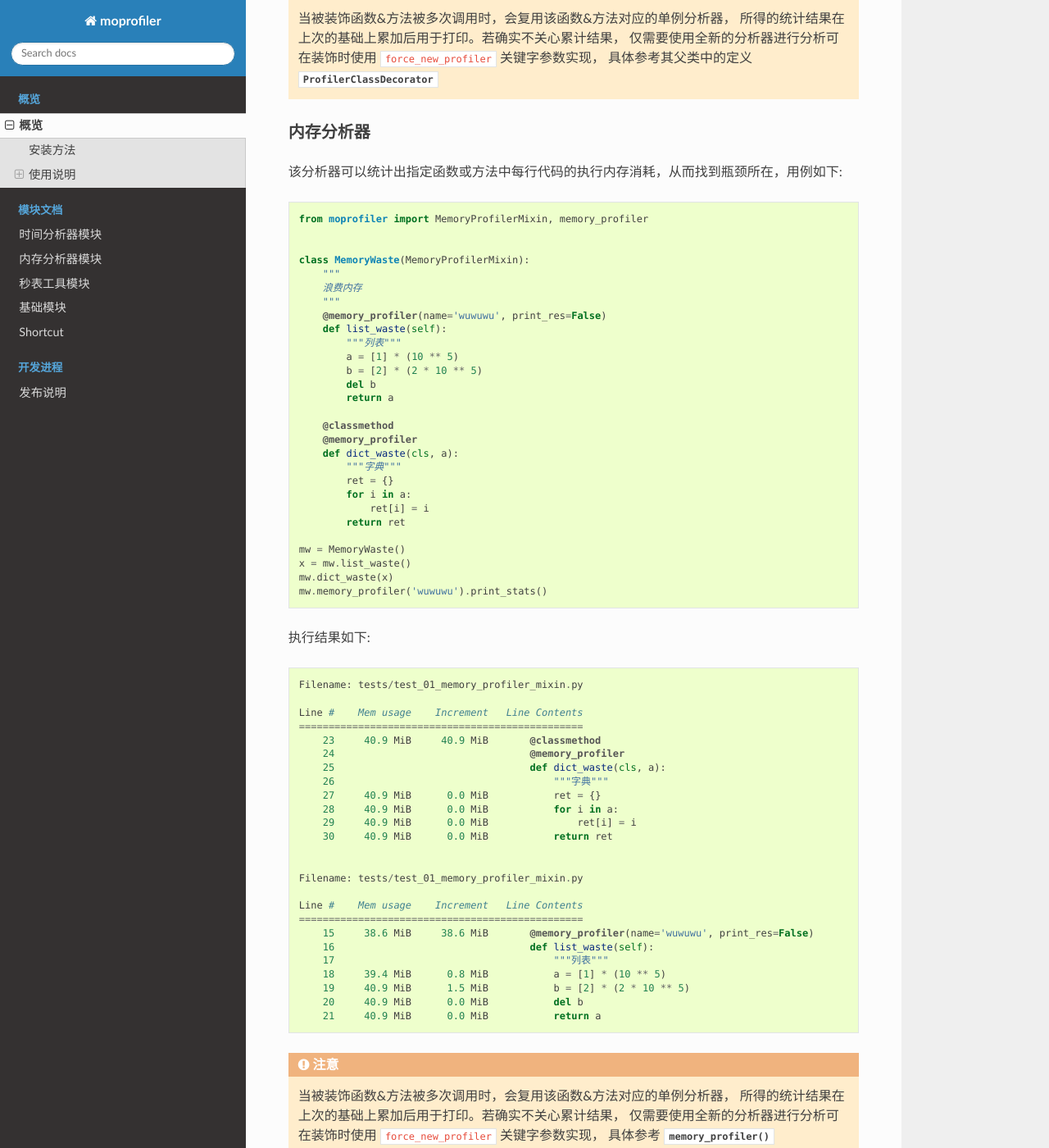
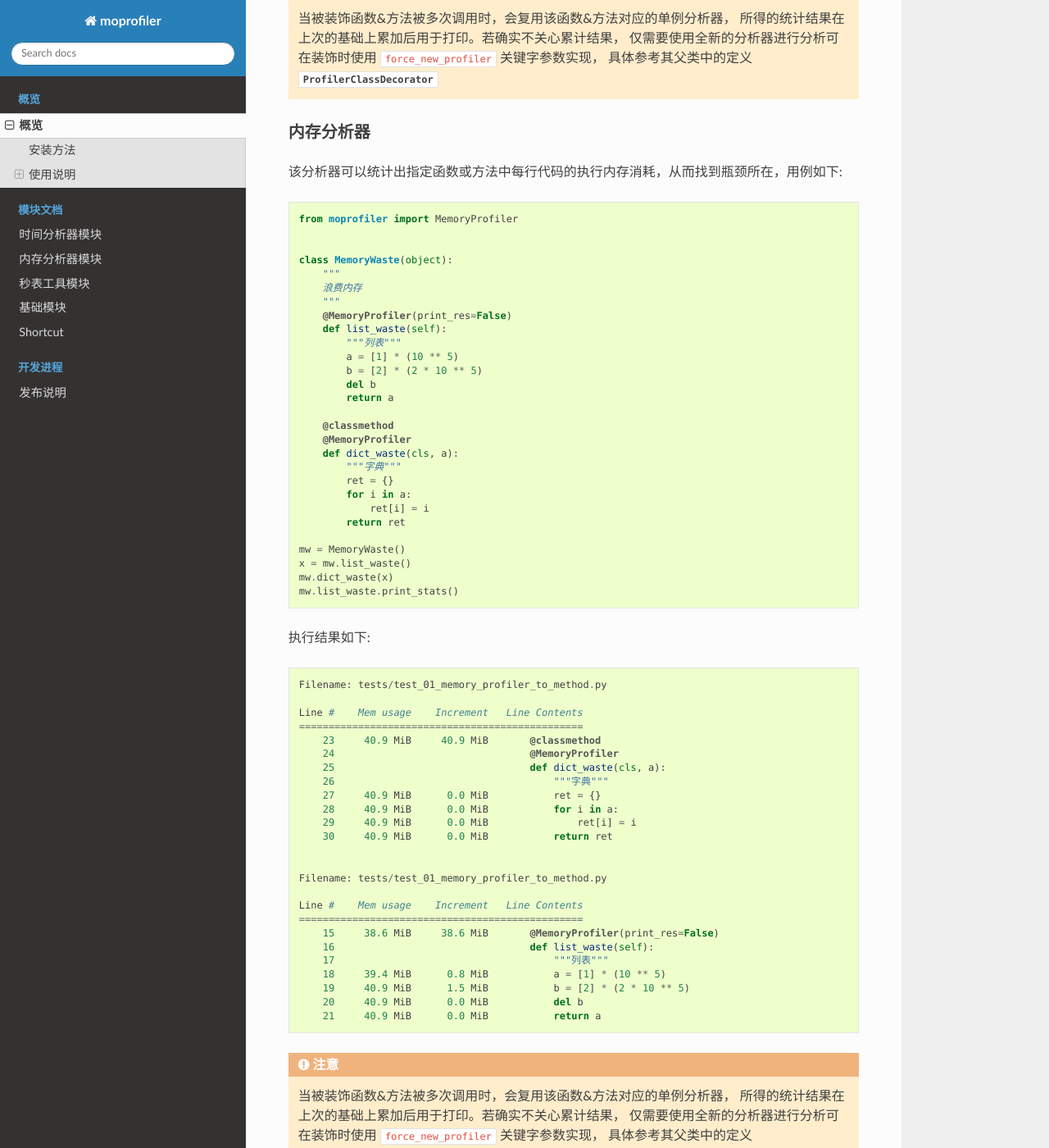
Before and after one commit to littlemo/moprofiler, a Sphinx documentation site: the page built from docs/source/intro/overview.rst, in a window 1280 px wide and 1400 px high, scrolled down 2314 px. Shown: the whole window at 82% size. Built offline with Sphinx 7.4.7 and the Read the Docs theme 2.0.0, drawn with Linux system fonts in a browser that asks for light colours; formulas are drawn with MathJax 3; some of the changed text lies outside the part shown.

Commit message:
Docs: 根据新重构的内存分析器，更新文档中的用法说明

```diff
--- a/docs/source/intro/overview.rst
+++ b/docs/source/intro/overview.rst
@@ -132,14 +132,14 @@
 
 .. code-block:: python
 
-    from moprofiler import MemoryProfilerMixin, memory_profiler
+    from moprofiler import MemoryProfiler
 
 
-    class MemoryWaste(MemoryProfilerMixin):
+    class MemoryWaste(object):
         """
         浪费内存
         """
-        @memory_profiler(name='wuwuwu', print_res=False)
+        @MemoryProfiler(print_res=False)
         def list_waste(self):
             """列表"""
             a = [1] * (10 ** 5)
@@ -148,7 +148,7 @@
             return a
 
         @classmethod
-        @memory_profiler
+        @MemoryProfiler
         def dict_waste(cls, a):
             """字典"""
             ret = {}
@@ -159,16 +159,16 @@
     mw = MemoryWaste()
     x = mw.list_waste()
     mw.dict_waste(x)
-    mw.memory_profiler('wuwuwu').print_stats()
+    mw.list_waste.print_stats()
 
 执行结果如下::
 
-    Filename: tests/test_01_memory_profiler_mixin.py
+    Filename: tests/test_01_memory_profiler_to_method.py
 
     Line #    Mem usage    Increment   Line Contents
     ================================================
         23     40.9 MiB     40.9 MiB       @classmethod
-        24                                 @memory_profiler
+        24                                 @MemoryProfiler
         25                                 def dict_waste(cls, a):
         26                                     """字典"""
         27     40.9 MiB      0.0 MiB           ret = {}
@@ -177,11 +177,11 @@
         30     40.9 MiB      0.0 MiB           return ret
 
 
-    Filename: tests/test_01_memory_profiler_mixin.py
+    Filename: tests/test_01_memory_profiler_to_method.py
 
     Line #    Mem usage    Increment   Line Contents
     ================================================
-        15     38.6 MiB     38.6 MiB       @memory_profiler(name='wuwuwu', print_res=False)
+        15     38.6 MiB     38.6 MiB       @MemoryProfiler(print_res=False)
         16                                 def list_waste(self):
         17                                     """列表"""
         18     39.4 MiB      0.8 MiB           a = [1] * (10 ** 5)
@@ -194,7 +194,7 @@
    当被装饰函数&方法被多次调用时，会复用该函数&方法对应的单例分析器，
    所得的统计结果在上次的基础上累加后用于打印。若确实不关心累计结果，
    仅需要使用全新的分析器进行分析可在装饰时使用 ``force_new_profiler`` 关键字参数实现，
-   具体参考 :py:func:`~moprofiler.memory.memory_profiler`
+   具体参考其父类中的定义 :py:class:`~moprofiler.base.ProfilerClassDecorator`
 
 .. _overview-stopwatch:
 
```
